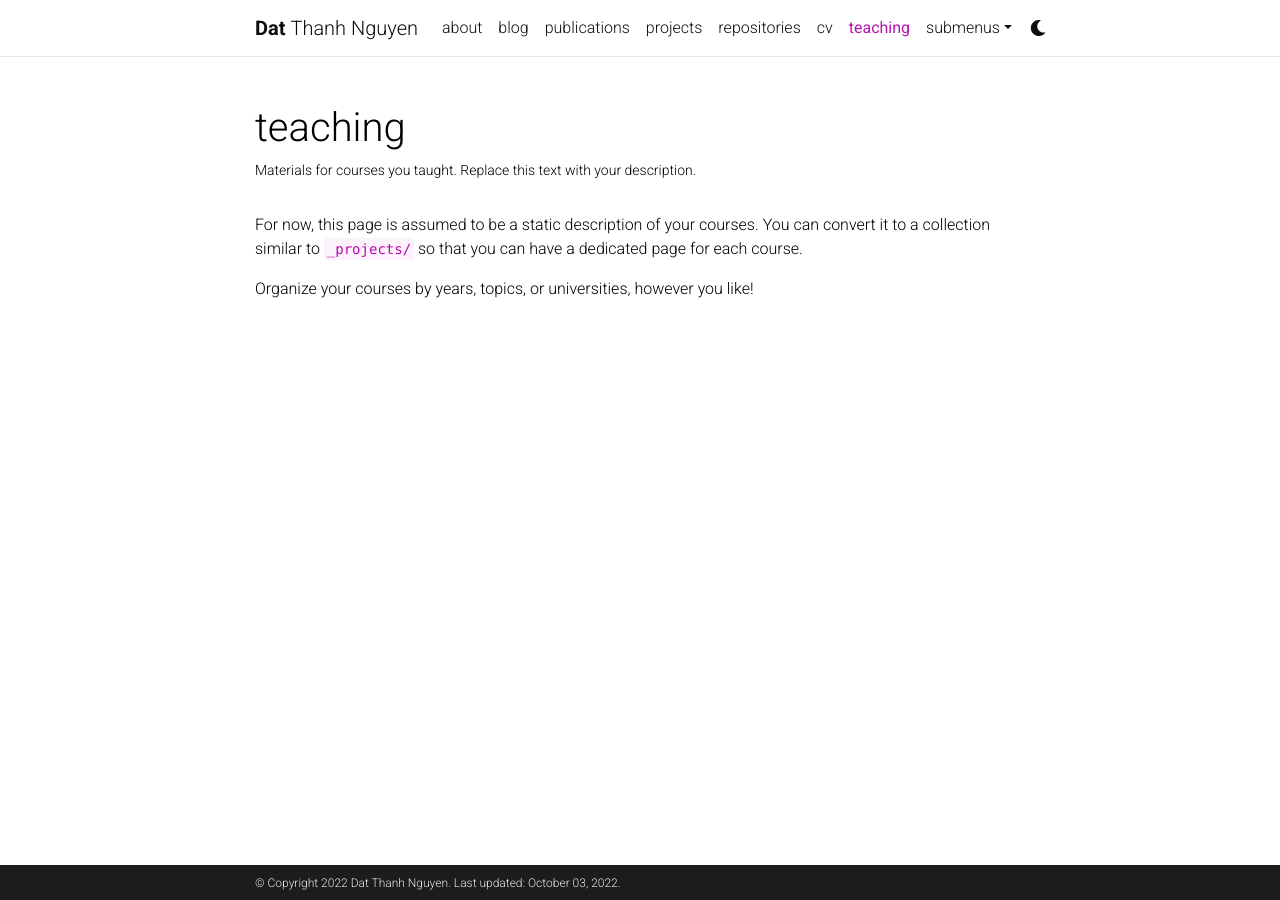
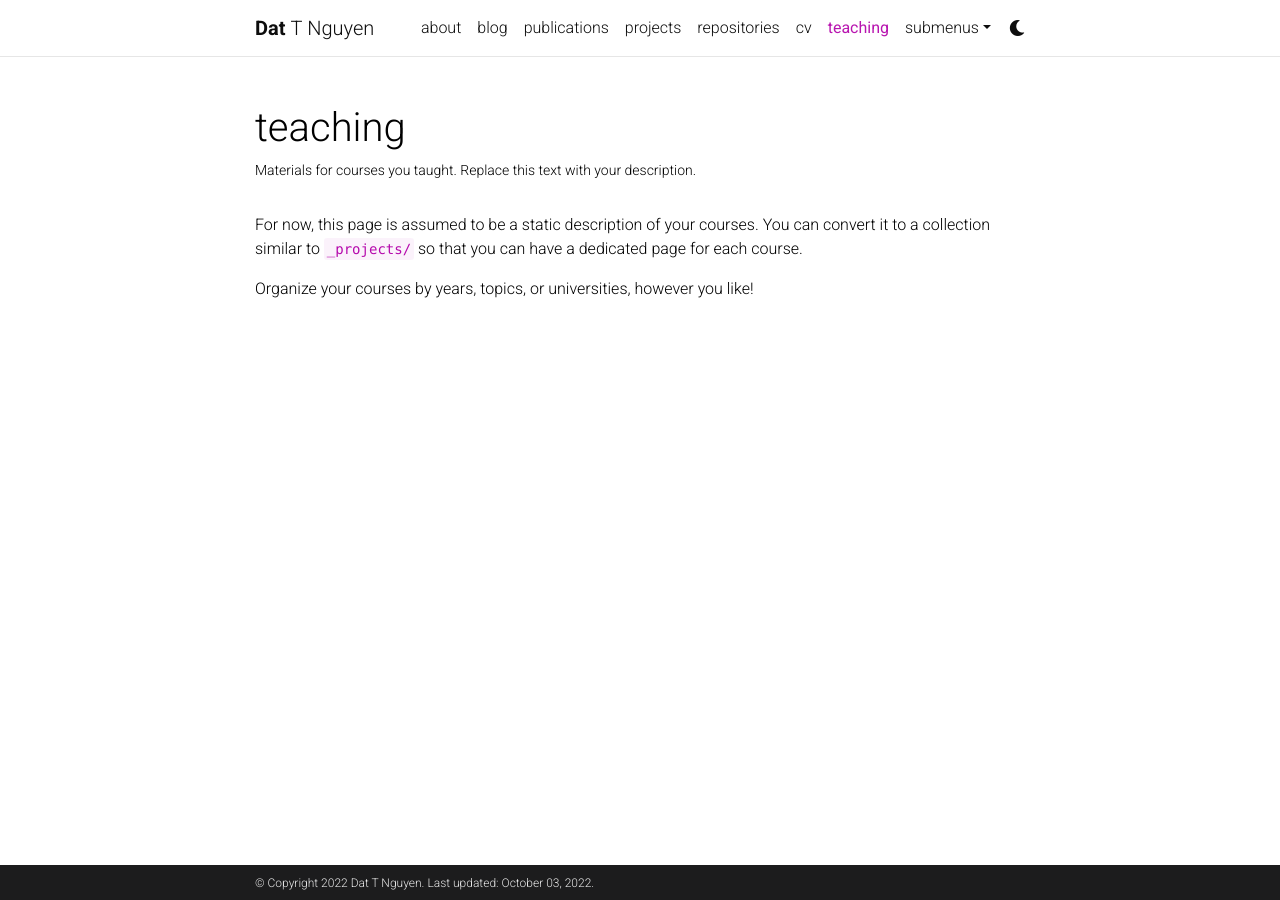
Before and after one commit to datngu/academic, a Jekyll site: the page built from _pages/teaching.md, in a window 1280 px wide. Built offline with Jekyll 4.4.1, drawn with Linux system fonts in a browser that asks for light colours; comment, search, counter and statistics services are not loaded; a style sheet for code colours, icons or effects is not loaded; some of the changed lines change nothing that is shown.

Commit message:
update info

```diff
--- a/_config.yml
+++ b/_config.yml
@@ -4,7 +4,7 @@
 
 title: blank # the website title (if blank, full name will be used instead)
 first_name: Dat
-middle_name: Thanh
+middle_name: T
 last_name: Nguyen
 email: ndat@utexas.edu
 description: > # the ">" symbol means to ignore newlines until "footer_text:"
@@ -66,11 +66,11 @@
 
 github_username: datngu
 gitlab_username: # your GitLab user name
-twitter_username: # your Twitter handle
-linkedin_username: # your LinkedIn user name
+twitter_username: ndatth_
+linkedin_username: ndat
 scholar_userid: I594RbMAAAAJ
 semanticscholar_id: # your Semantic Scholar ID
-orcid_id: # your ORCID ID
+orcid_id: 0000-0003-3852-9578
 medium_username: # your Medium username
 quora_username: # your Quora username
 publons_id: # your ID on Publons
```
